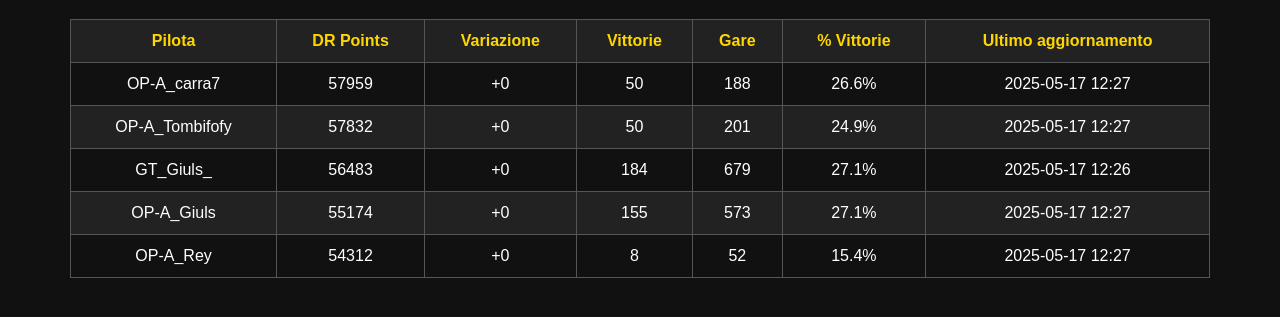
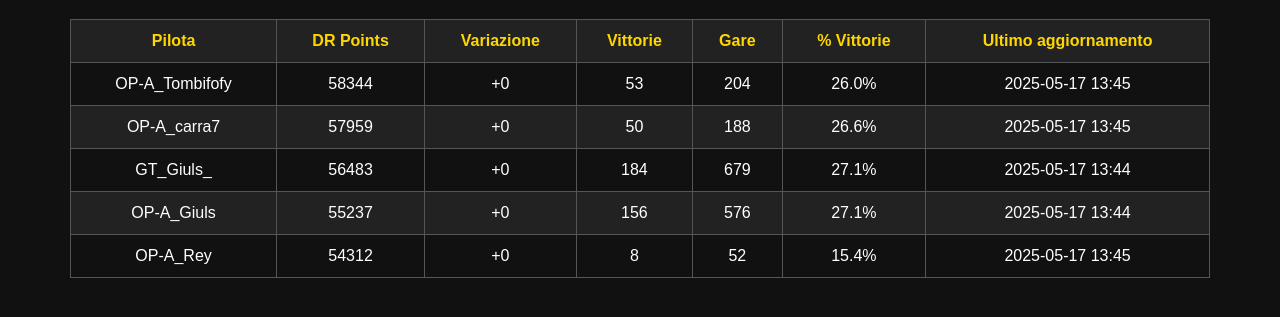
Before and after one commit to Giuls81/gt7dr, a plain HTML site: page index.html in a window 1280 px wide. Shown: the part 101-418 px from the top of the page. Drawn offline with Linux system fonts and the light colour scheme.

Commit message:
Aggiornamento con % vittorie

```diff
--- a/index.html
+++ b/index.html
@@ -20,11 +20,11 @@
             <tr><th>Pilota</th><th>DR Points</th><th>Variazione</th><th>Vittorie</th><th>Gare</th><th>% Vittorie</th><th>Ultimo aggiornamento</th></tr>
         </thead>
         <tbody>
-<tr><td>OP-A_carra7</td><td>57959</td><td>+0</td><td>50</td><td>188</td><td>26.6%</td><td>2025-05-17 12:27</td></tr>
-<tr><td>OP-A_Tombifofy</td><td>57832</td><td>+0</td><td>50</td><td>201</td><td>24.9%</td><td>2025-05-17 12:27</td></tr>
-<tr><td>GT_Giuls_</td><td>56483</td><td>+0</td><td>184</td><td>679</td><td>27.1%</td><td>2025-05-17 12:26</td></tr>
-<tr><td>OP-A_Giuls</td><td>55174</td><td>+0</td><td>155</td><td>573</td><td>27.1%</td><td>2025-05-17 12:27</td></tr>
-<tr><td>OP-A_Rey</td><td>54312</td><td>+0</td><td>8</td><td>52</td><td>15.4%</td><td>2025-05-17 12:27</td></tr>
+<tr><td>OP-A_Tombifofy</td><td>58344</td><td>+0</td><td>53</td><td>204</td><td>26.0%</td><td>2025-05-17 13:45</td></tr>
+<tr><td>OP-A_carra7</td><td>57959</td><td>+0</td><td>50</td><td>188</td><td>26.6%</td><td>2025-05-17 13:45</td></tr>
+<tr><td>GT_Giuls_</td><td>56483</td><td>+0</td><td>184</td><td>679</td><td>27.1%</td><td>2025-05-17 13:44</td></tr>
+<tr><td>OP-A_Giuls</td><td>55237</td><td>+0</td><td>156</td><td>576</td><td>27.1%</td><td>2025-05-17 13:44</td></tr>
+<tr><td>OP-A_Rey</td><td>54312</td><td>+0</td><td>8</td><td>52</td><td>15.4%</td><td>2025-05-17 13:45</td></tr>
         </tbody>
     </table>
 </body>
```
